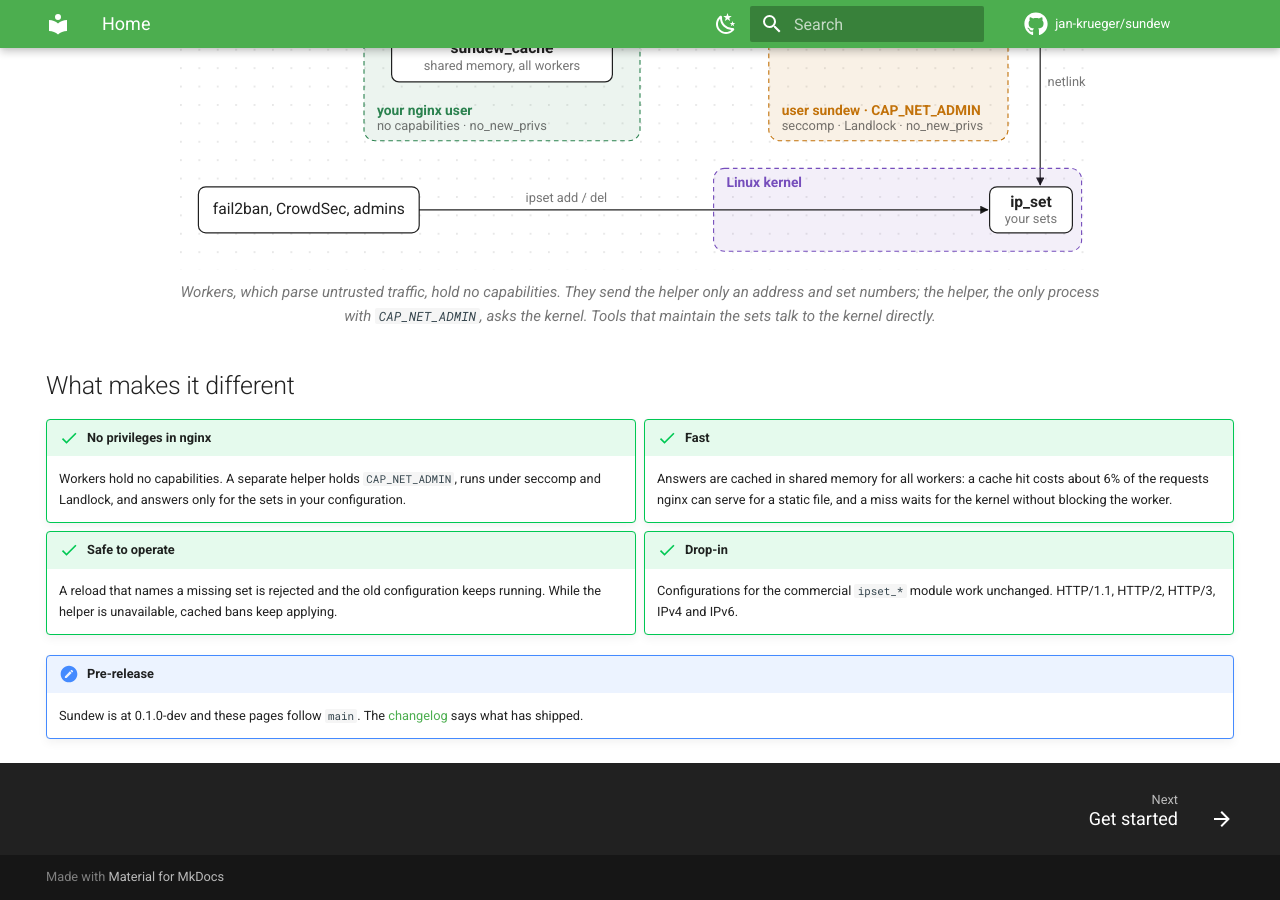
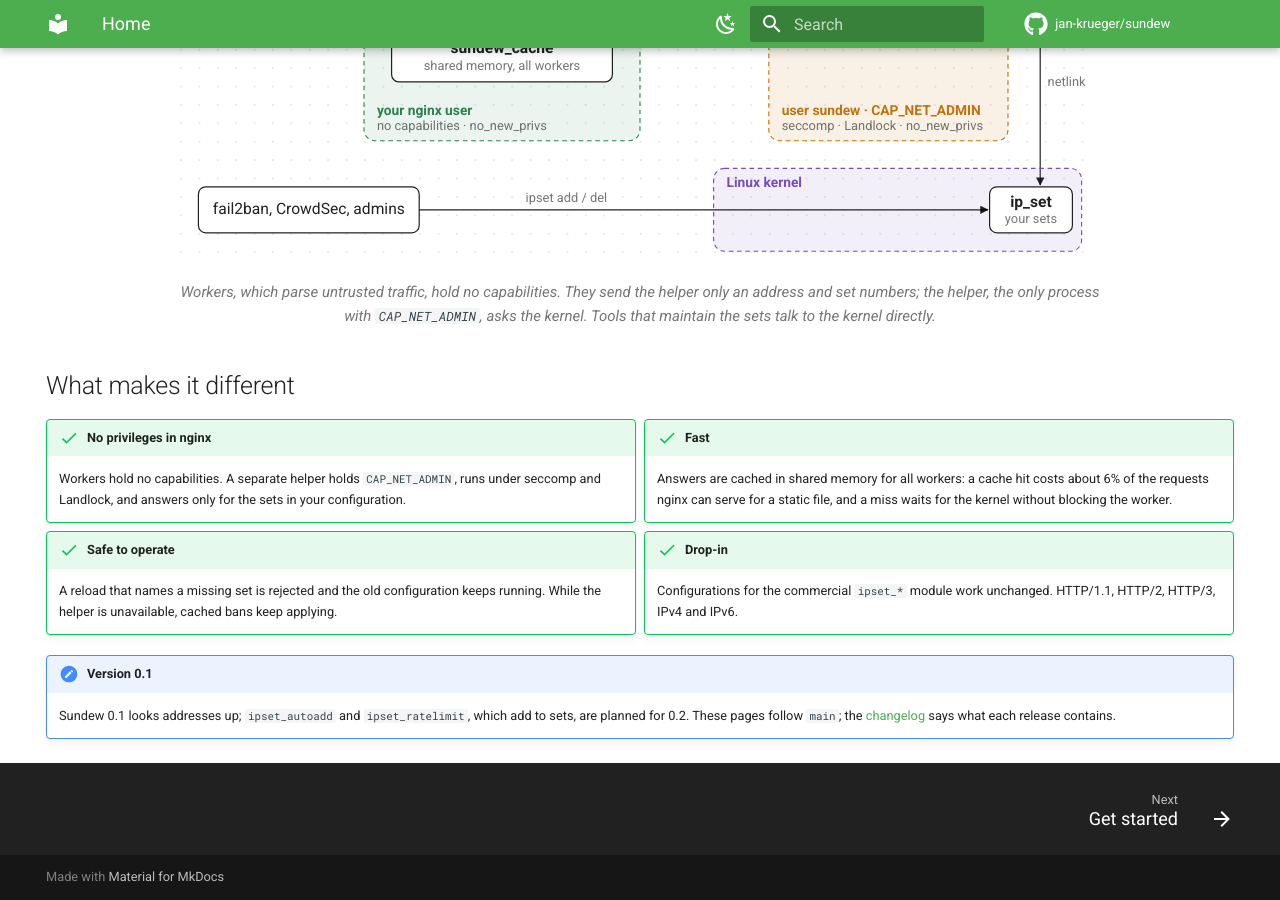
Before and after one commit to jan-krueger/sundew, an MkDocs documentation site: the page built from docs/index.md, in a window 1280 px wide and 900 px high, scrolled down 1509 px. Built offline with MkDocs 1.6.1 and Material for MkDocs 9.7.7, drawn with Linux system fonts in a browser that asks for light colours; comment, search, counter and statistics services are not loaded.

Commit message:
chore: release 0.1.0

```diff
--- a/CHANGELOG.md
+++ b/CHANGELOG.md
@@ -5,6 +5,10 @@ All notable changes to this project are documented here. The format follows
 adheres to [Semantic Versioning](https://semver.org/spec/v2.0.0.html).
 
 ## [Unreleased]
+
+## [0.1.0] - 2026-11-26
+
+The first release.
 
 ### Added
 - `ipset_denylist` and `ipset_allowlist` check clients against kernel ipsets
@@ -44,3 +48,6 @@ adheres to [Semantic Versioning](https://semver.org/spec/v2.0.0.html).
 - Tested on nginx 1.24.0, 1.30.8 and 1.31.10, including builds with AddressSanitizer
   and UndefinedBehaviorSanitizer, across reloads, binary upgrades, worker and
   helper crashes, client aborts and HTTP/2 and HTTP/3 stream resets.
+
+[Unreleased]: https://github.com/jan-krueger/sundew/compare/v0.1.0...HEAD
+[0.1.0]: https://github.com/jan-krueger/sundew/releases/tag/v0.1.0
--- a/docs/index.md
+++ b/docs/index.md
@@ -95,7 +95,8 @@ Both can read the same set: the firewall can drop what nginx never needs to see.
 
 </div>
 
-!!! note "Pre-release"
-    Sundew is at 0.1.0-dev and these pages follow `main`. The
+!!! note "Version 0.1"
+    Sundew 0.1 looks addresses up; `ipset_autoadd` and `ipset_ratelimit`,
+    which add to sets, are planned for 0.2. These pages follow `main`; the
     [changelog](https://github.com/jan-krueger/sundew/blob/main/CHANGELOG.md)
-    says what has shipped.
+    says what each release contains.
```
Also changed, not shown: README.md (+2 -2 lines), SECURITY.md (+1 -1 lines), docs/reference/metrics.md (+1 -1 lines), 3 other files.
